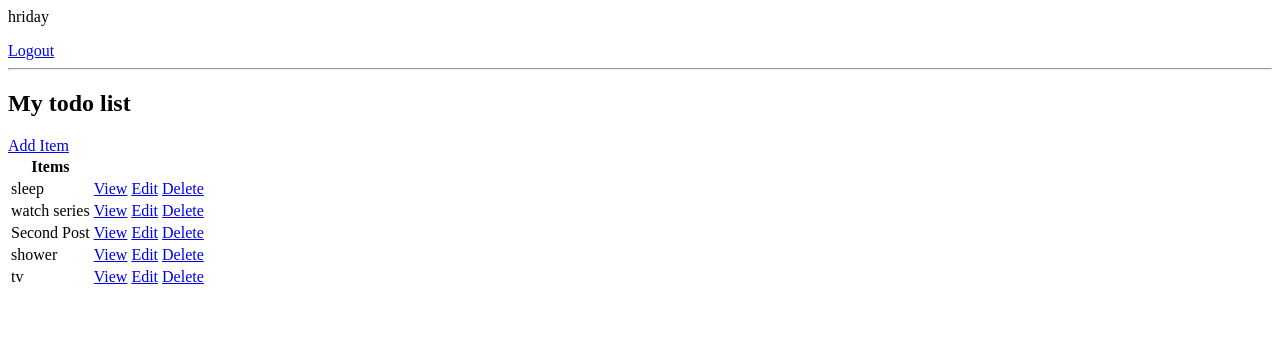
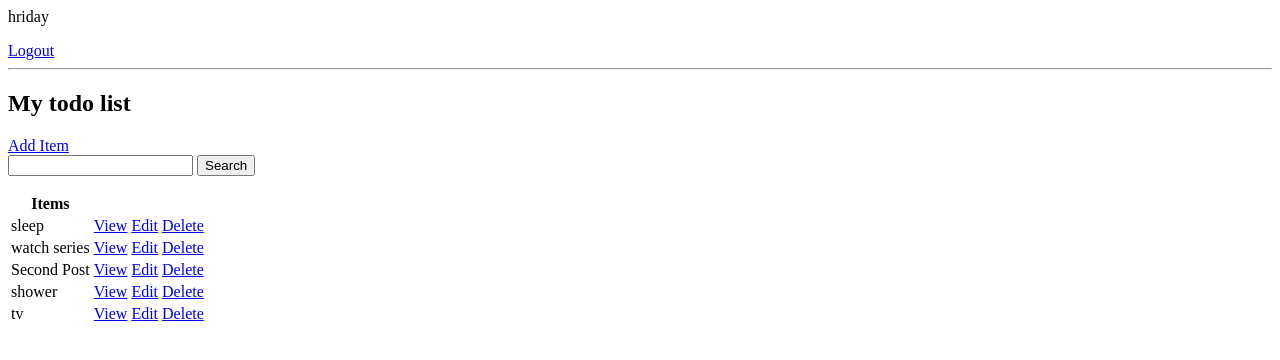
Before and after one commit to Carnifex04/Todo-List, a Django app: page / in a window 1280 px wide. Shown: the top 360 px of the page. Run offline with Django 4.2, Linux system fonts and the light colour scheme; a user stored in the database is signed in; data comes from the database, SQL or seed files in the repository.

Commit message:
added task search functionality

```diff
--- a/base/templates/base/task_list.html
+++ b/base/templates/base/task_list.html
@@ -10,6 +10,12 @@
 <h2>My todo list</h2>
 
 <a href="{% url 'task-create' %}">Add Item</a>
+
+<form method="GET" action="">
+    <input type="text" name="search-area" value="{{search_input}}">
+    <input type="submit" value="Search">
+</form>
+
 <table>
     <tr>
         <th>Items</th>
--- a/base/views.py
+++ b/base/views.py
@@ -52,6 +52,12 @@ class TaskList(LoginRequiredMixin, ListView):
         context = super().get_context_data(**kwargs)
         context['tasks'] = context['tasks'].filter(user=self.request.user)
         context['count'] = context['tasks'].filter(complete=False).count()
+
+        search_input = self.request.GET.get('search-area') or ''
+        if search_input:
+            context['tasks'] = context['tasks'].filter(
+                title__startswith=search_input)
+        context['search_input'] = search_input
         return context
 
 
```
